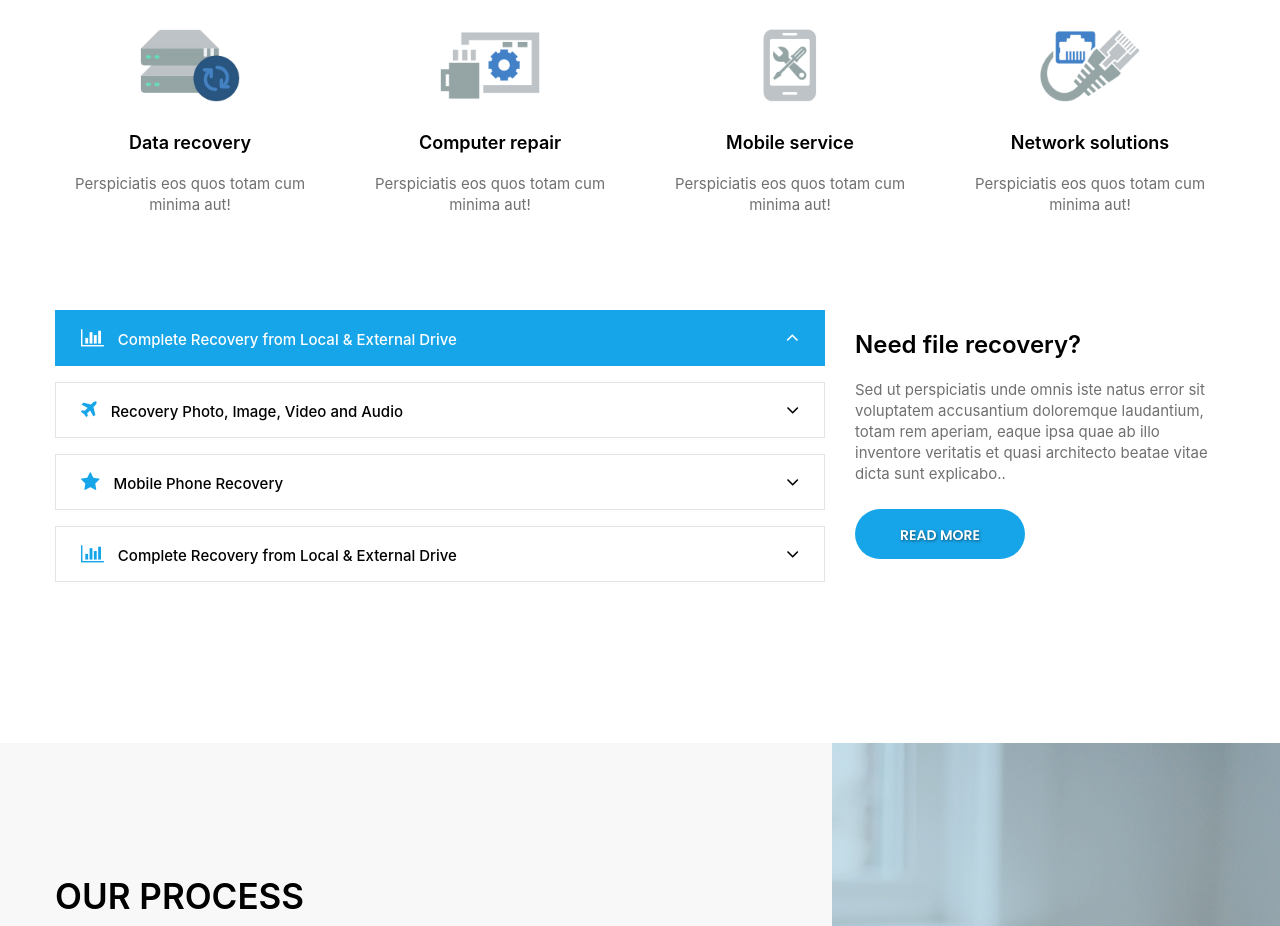
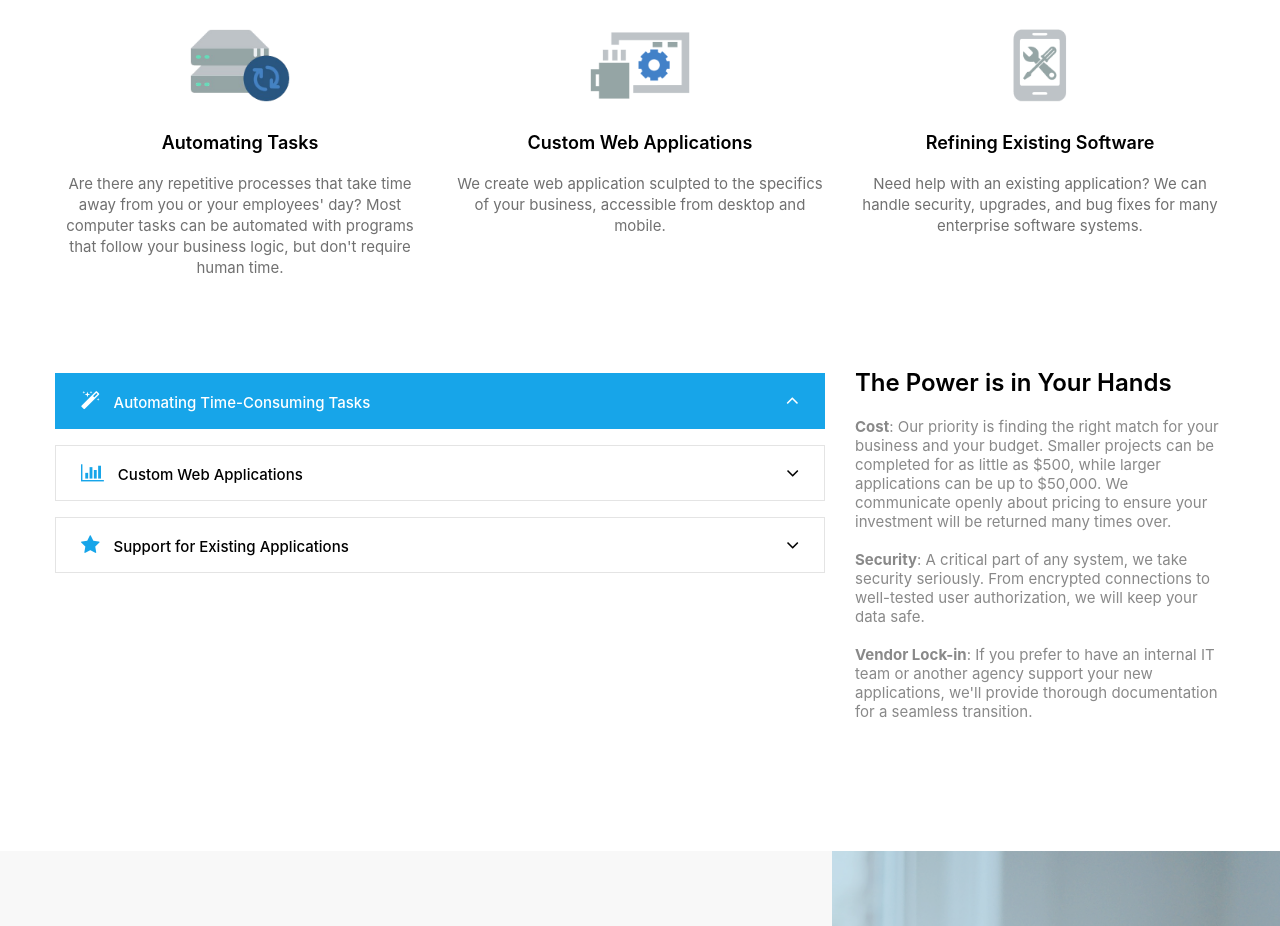
Before and after one commit to kokopelli314/bizsite, a plain HTML site: page index.html in a window 1280 px wide. Shown: the part 1100-2026 px from the top of the page. Drawn offline with Linux system fonts and the light colour scheme; some packages are replaced by stand-ins of ours.

Commit message:
copy: services

```diff
--- a/index.html
+++ b/index.html
@@ -279,8 +279,7 @@
                               style="z-index: 7;">
                   <div>
                     Sign up for a free consultation
-                    <input placeholder="Email address">
-                    <button>Send</button>
+                    <a class="btn dark_gray_bt" href="contact">Contact Us</a>
                   </div>
               </div>
             </li>
@@ -321,7 +320,7 @@
               <!-- LAYER NR. 2 -->
               <div class="tp-caption NotGeneric-Title   tp-resizeme rs-parallaxlevel-0" style="z-index: 6;"
                 data-transform_in="y:[100%];z:0;rX:0deg;rY:0;rZ:0;sX:1;sY:1;skX:0;skY:0;opacity:0;s:2000;e:Power4.easeInOut;" >
-                Do what you love and automate the rest
+                Do what you love, and automate the rest
               </div>
               <!-- LAYER NR. 3 -->
               <div class="tp-caption NotGeneric-SubTitle   tp-resizeme rs-parallaxlevel-0"
@@ -342,7 +341,7 @@
                               style="z-index: 7;">
                   <div>
                     Sign up for a free consultation
-                    <a href="contact"><button>Send</button></a>
+                    <a class="btn dark_gray_bt" href="contact">Contact Us</a>
                   </div>
                 </div>
             </li>
@@ -368,40 +367,41 @@
       </div>
     </div>
     <div class="row">
-      <div class="col-lg-3 col-md-6 col-sm-6 col-xs-12">
+      <div class="col-lg-4 col-md-6 col-sm-6 col-xs-12">
         <div class="full text_align_center margin_bottom_30">
           <div class="center">
             <div class="icon"> <img src="images/it_service/i1.png" alt="#" /> </div>
           </div>
-          <h4 class="theme_color">Data recovery</h4>
-          <p>Perspiciatis eos quos totam cum minima aut!</p>
+          <h4 class="theme_color">Automating Tasks</h4>
+          <p>
+            Are there any repetitive processes that take time away from you or your
+            employees' day? Most computer tasks can be automated with programs
+            that follow your business logic, but don't require human time.
+          </p>
         </div>
       </div>
-      <div class="col-lg-3 col-md-6 col-sm-6 col-xs-12">
+      <div class="col-lg-4 col-md-6 col-sm-6 col-xs-12">
         <div class="full text_align_center margin_bottom_30">
           <div class="center">
             <div class="icon"> <img src="images/it_service/i2.png" alt="#" /> </div>
           </div>
-          <h4 class="theme_color">Computer repair</h4>
-          <p>Perspiciatis eos quos totam cum minima aut!</p>
+          <h4 class="theme_color">Custom Web Applications</h4>
+          <p>
+            We create web application sculpted to the specifics of your business,
+            accessible from desktop and mobile.
+          </p>
         </div>
       </div>
-      <div class="col-lg-3 col-md-6 col-sm-6 col-xs-12">
+      <div class="col-lg-4 col-md-6 col-sm-6 col-xs-12">
         <div class="full text_align_center margin_bottom_30">
           <div class="center">
             <div class="icon"> <img src="images/it_service/i3.png" alt="#" /> </div>
           </div>
-          <h4 class="theme_color">Mobile service</h4>
-          <p>Perspiciatis eos quos totam cum minima aut!</p>
-        </div>
-      </div>
-      <div class="col-lg-3 col-md-6 col-sm-6 col-xs-12">
-        <div class="full text_align_center margin_bottom_30 margin_0">
-          <div class="center">
-            <div class="icon"> <img src="images/it_service/i4.png" alt="#" /> </div>
-          </div>
-          <h4 class="theme_color">Network solutions</h4>
-          <p>Perspiciatis eos quos totam cum minima aut!</p>
+          <h4 class="theme_color">Refining Existing Software</h4>
+          <p>
+            Need help with an existing application? We can handle security, upgrades,
+            and bug fixes for many enterprise software systems.
+          </p>
         </div>
       </div>
     </div>
@@ -413,49 +413,56 @@
               <div class="panel-group" id="accordion">
                 <div class="panel panel-default">
                   <div class="panel-heading">
-                    <p class="panel-title"> <a data-toggle="collapse" data-parent="#accordion" href="#collapseOne"><i class="fa fa-bar-chart" aria-hidden="true"></i> Complete Recovery from Local & External Drive<i class="fa fa-angle-down"></i></a> </p>
+                    <p class="panel-title"> <a data-toggle="collapse" data-parent="#accordion" href="#collapseOne"><i class="fa fa-magic" aria-hidden="true"></i> Automating Time-Consuming Tasks<i class="fa fa-angle-down"></i></a> </p>
                   </div>
-                  <div id="collapseOne" class="panel-collapse collapse in">
+                  <div id="collapseOne" class="panel-collapse collapse">
                     <div class="panel-body">
-                      <p>Contrary to popular belief, Lorem Ipsum is not simply random text. It has roots in a piece of classical Latin literature from 45 BC, making it
-                        over 2000 years old. Richard McClintock, a Latin professor at Hampden-Sydney College in Virginia, looked up one of the more obscure Latin words,
-                        consectetur, from a Lorem Ipsum passage, and going through the cites of the word in classical literature, discovered the undoubtable source. </p>
+                      Examples of tasks that can benefit from automation include:
+                      <br><br>
+                      <ul>
+                        <li>- Sending out a report email twice a day</li>
+                        <li>- Checking a competitor's prices and making changes accordingly</li>
+                        <li>- Manually tracking inventory in multiple systems</li>
+                      </ul>
+                      <br>
+                      Automating these chores with worry-free, consistent processes
+                      frees up time for your employees to focus on growing your
+                      business.
                     </div>
                   </div>
                 </div>
                 <div class="panel panel-default">
                   <div class="panel-heading">
-                    <p class="panel-title"> <a data-toggle="collapse" data-parent="#accordion" href="#collapseTwo"><i class="fa fa-plane"></i> Recovery Photo, Image, Video and Audio<i class="fa fa-angle-down"></i></a> </p>
+                    <p class="panel-title"> <a data-toggle="collapse" data-parent="#accordion" href="#collapseTwo"><i class="fa fa-bar-chart"></i> Custom Web Applications<i class="fa fa-angle-down"></i></a> </p>
                   </div>
                   <div id="collapseTwo" class="panel-collapse collapse">
                     <div class="panel-body">
-                      <p>Contrary to popular belief, Lorem Ipsum is not simply random text. It has roots in a piece of classical Latin literature from 45 BC, making it
-                        over 2000 years old. Richard McClintock, a Latin professor at Hampden-Sydney College in Virginia, looked up one of the more obscure Latin words,
-                        consectetur, from a Lorem Ipsum passage, and going through the cites of the word in classical literature, discovered the undoubtable source. </p>
+                      Whether internal or customer-facing, a customized website
+                      is designed to achieve your specific goals in a streamlined
+                      manner.
+                      <br><br>
+                      Our development process lets you quickly try out a prototype
+                      of your application, so that your team can provide feedback
+                      to shape the end result — and end up with a system you can
+                      be proud of.
                     </div>
                   </div>
                 </div>
                 <div class="panel panel-default">
                   <div class="panel-heading">
-                    <p class="panel-title"> <a data-toggle="collapse" data-parent="#accordion" href="#collapseThree"><i class="fa fa-star"></i> Mobile Phone Recovery<i class="fa fa-angle-down"></i></a> </p>
+                    <p class="panel-title"> <a data-toggle="collapse" data-parent="#accordion" href="#collapseThree"><i class="fa fa-star"></i> Support for Existing Applications<i class="fa fa-angle-down"></i></a> </p>
                   </div>
                   <div id="collapseThree" class="panel-collapse collapse">
                     <div class="panel-body">
-                      <p>Contrary to popular belief, Lorem Ipsum is not simply random text. It has roots in a piece of classical Latin literature from 45 BC, making it
-                        over 2000 years old. Richard McClintock, a Latin professor at Hampden-Sydney College in Virginia, looked up one of the more obscure Latin words,
-                        consectetur, from a Lorem Ipsum passage, and going through the cites of the word in classical literature, discovered the undoubtable source. </p>
-                    </div>
-                  </div>
-                </div>
-                <div class="panel panel-default">
-                  <div class="panel-heading">
-                    <p class="panel-title"> <a data-toggle="collapse" data-parent="#accordion" href="#collapseFour"><i class="fa fa-bar-chart" aria-hidden="true"></i> Complete Recovery from Local & External Drive<i class="fa fa-angle-down"></i></a> </p>
-                  </div>
-                  <div id="collapseFour" class="panel-collapse collapse in">
-                    <div class="panel-body">
-                      <p>Contrary to popular belief, Lorem Ipsum is not simply random text. It has roots in a piece of classical Latin literature from 45 BC, making it
-                        over 2000 years old. Richard McClintock, a Latin professor at Hampden-Sydney College in Virginia, looked up one of the more obscure Latin words,
-                        consectetur, from a Lorem Ipsum passage, and going through the cites of the word in classical literature, discovered the undoubtable source. </p>
+                      Do your existing systems have problems that you don't have
+                      the bandwidth to address? We can help with:
+                      <br><br>
+                      <ul>
+                        <li>- Security audits and upgrades</li>
+                        <li>- New features</li>
+                        <li>- Integrating with a new system</li>
+                        <li>- Fixing bugs</li>
+                      </ul>
                     </div>
                   </div>
                 </div>
@@ -465,11 +472,31 @@
         </div>
       </div>
       <div class="col-md-4">
-        <div class="full" style="margin-top: 35px;">
-          <h3>Need file recovery?</h3>
-          <p>Sed ut perspiciatis unde omnis iste natus error sit voluptatem accusantium doloremque laudantium, totam rem aperiam, eaque ipsa quae ab illo inventore veritatis et
-            quasi architecto beatae vitae dicta sunt explicabo.. </p>
-          <p><a class="btn main_bt" href="#">Read More</a></p>
+        <div class="full" style="margin-top: 10px;">
+          <h3>The Power is in Your Hands</h3>
+          <p>
+            <ul>
+              <li>
+                <b>Cost</b>: Our priority is finding the right match for
+                your business and your budget. Smaller projects can be completed
+                for as little as $500, while larger applications can be up to
+                $50,000. We communicate openly about pricing to ensure your
+                investment will be returned many times over.
+              </li>
+              <br>
+              <li>
+                <b>Security</b>: A critical part of any system, we take security
+                seriously. From encrypted connections to well-tested user authorization,
+                we will keep your data safe.
+              </li>
+              <br>
+              <li>
+                <b>Vendor Lock-in</b>: If you prefer to have an internal IT
+                team or another agency support your new applications, we'll
+                provide thorough documentation for a seamless transition.
+              </li>
+            </ul>
+          </p>
         </div>
       </div>
     </div>
```
